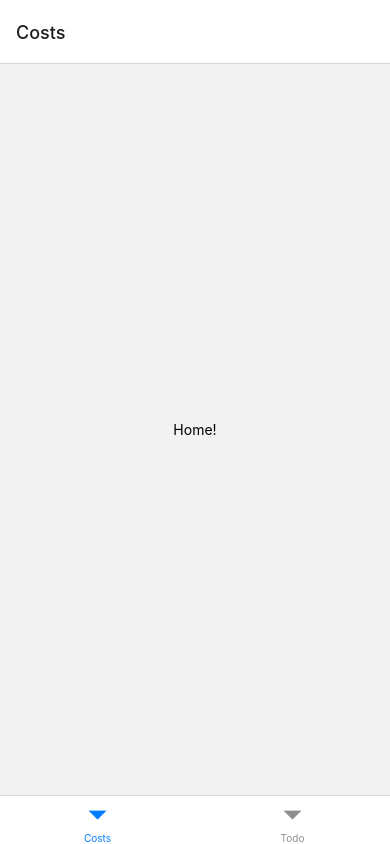
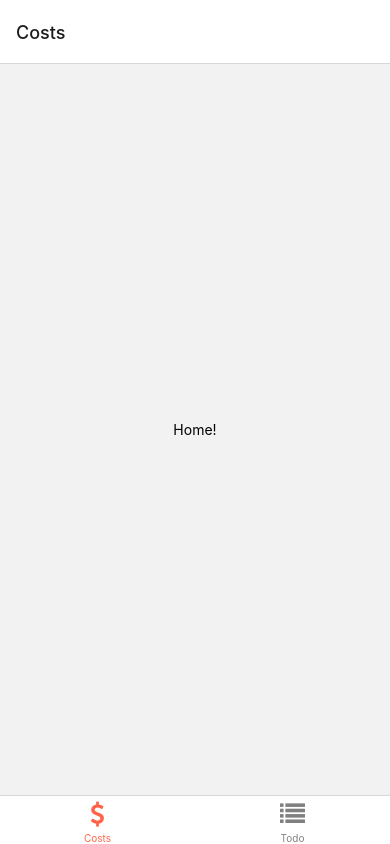
Before and after one commit to arzekeil/homies_management_system, a React Native app: screen / in a window 390 px wide. Built offline with nearby package versions, Linux system fonts and the light colour scheme.

Commit message:
added icons to navigation tabs

```diff
--- a/package.json
+++ b/package.json
@@ -9,6 +9,7 @@
     "web": "expo start --web"
   },
   "dependencies": {
+    "@expo/vector-icons": "^13.0.0",
     "@react-navigation/bottom-tabs": "^6.4.0",
     "@react-navigation/native": "^6.0.13",
     "@react-navigation/stack": "^6.3.4",
--- a/src/Tabs/Tabs.js
+++ b/src/Tabs/Tabs.js
@@ -1,4 +1,5 @@
 import { createBottomTabNavigator } from "@react-navigation/bottom-tabs";
+import { FontAwesome } from '@expo/vector-icons';
 
 import CostsScreen from "../Splitwise/Splitwise-Tab";
 import TodoScreen from "../Todo/Todo-Tab";
@@ -7,7 +8,24 @@
 
 function BottomTabNavigation() {
   return (
-    <Tab.Navigator>
+    <Tab.Navigator
+    screenOptions={({ route }) => ({
+        tabBarIcon: ({ focused, color, size }) => {
+          let iconName;
+
+          if (route.name === 'Costs') {
+            iconName = 'dollar';
+          } else if (route.name === 'Todo') {
+            iconName = 'list';
+          }
+
+          // You can return any component that you like here!
+          return <FontAwesome name={iconName} size={size} color={color} />;
+        },
+        tabBarActiveTintColor: 'tomato',
+        tabBarInactiveTintColor: 'gray',
+      })}
+    >
       <Tab.Screen name="Costs" component={CostsScreen} />
       <Tab.Screen name="Todo" component={TodoScreen} />
     </Tab.Navigator>
```
Also changed, not shown: 1 other file (tests, documents, lock files or other folders).
